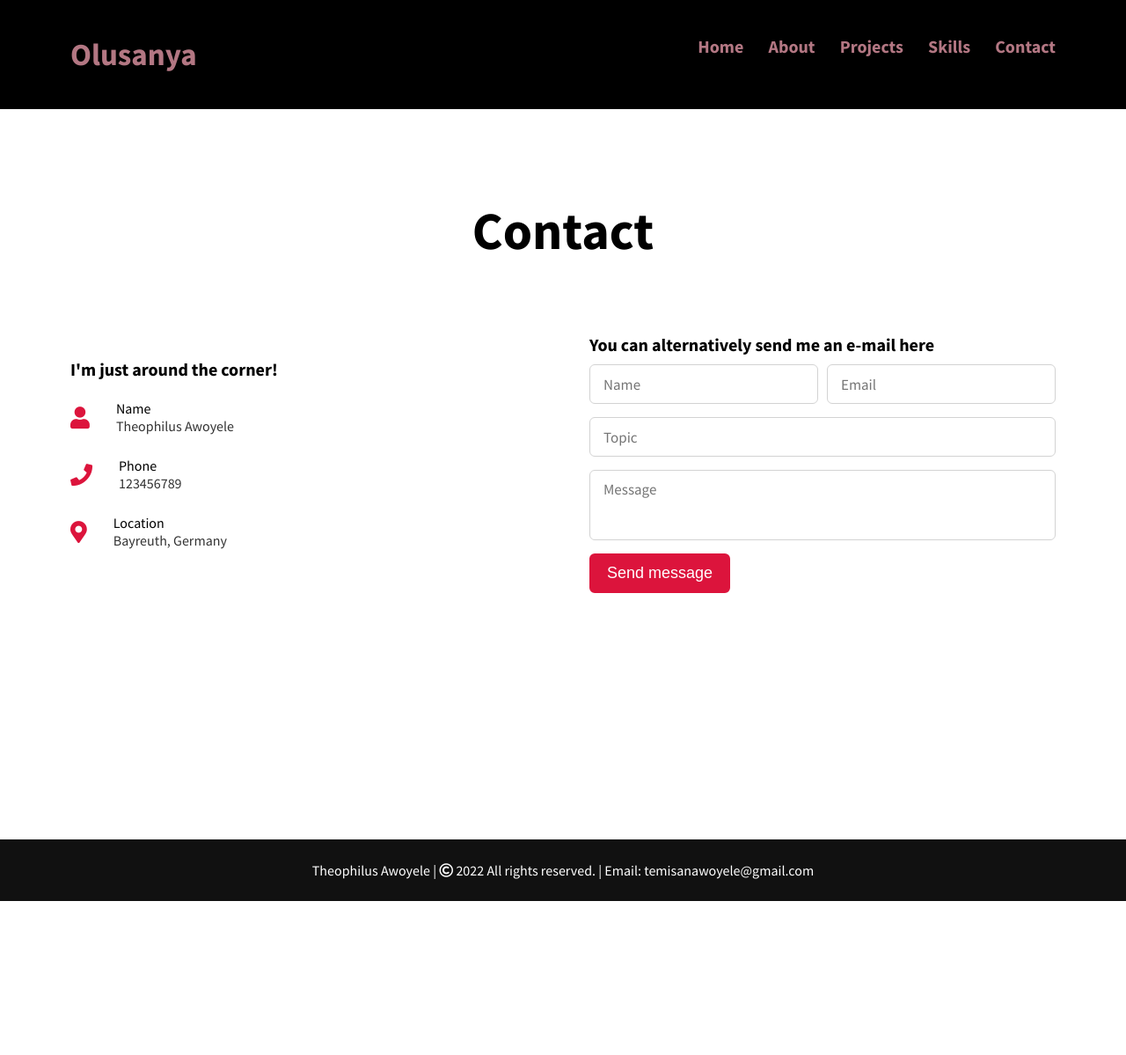
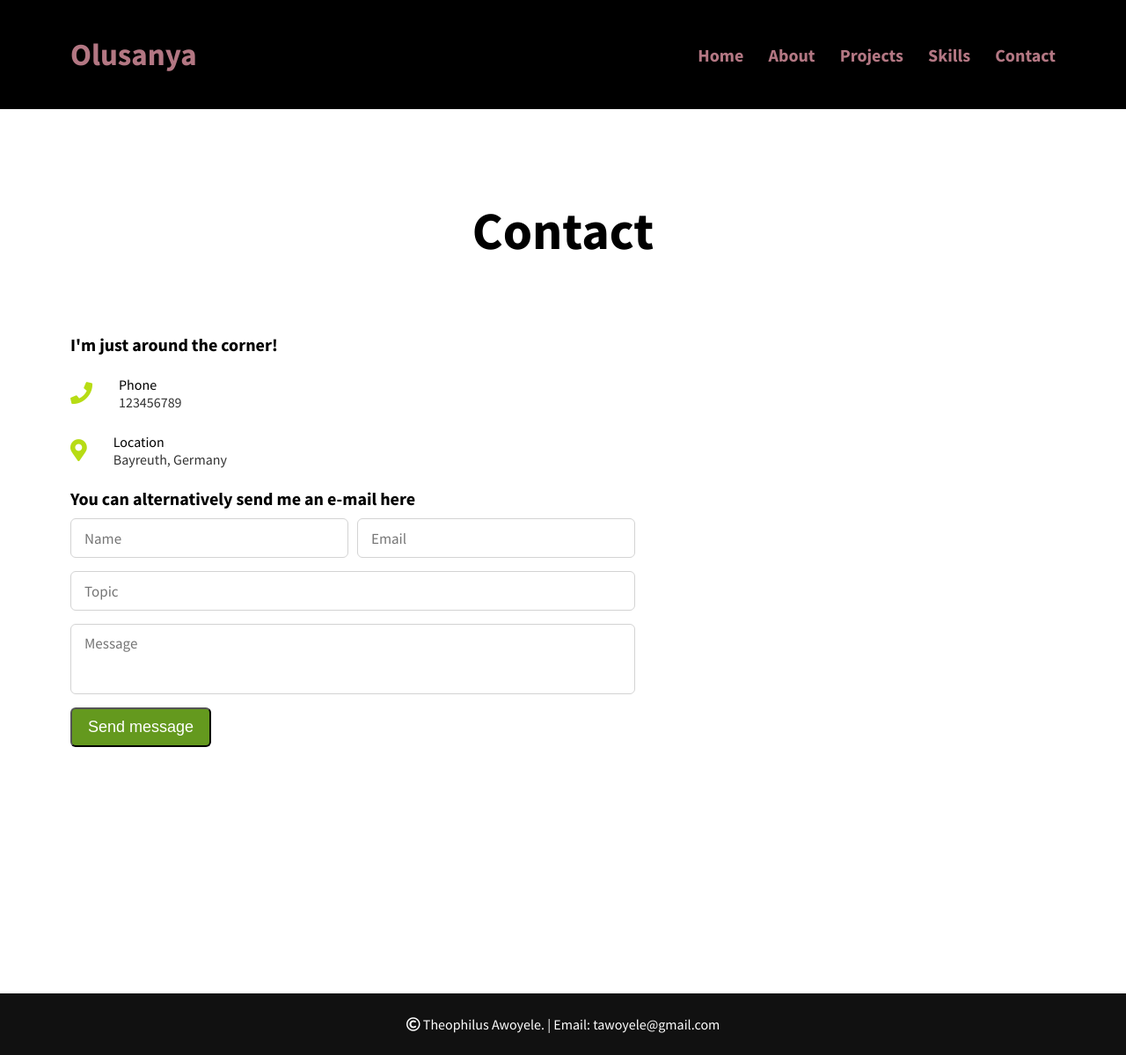
Before and after one commit to Tiofilos/portfolioAssignment, a PHP site: page /contact.html in a window 1280 px wide. Shown: the whole page at 88% size. Before the commit the page ends 1024 px from the top, so only its background shows below. Run offline with PHP 8.4, Linux system fonts and the light colour scheme.

Commit message:
changed web contents and texts

```diff
--- a/contact.html
+++ b/contact.html
@@ -2,14 +2,16 @@
 <html lang="en">
 <head>
     <meta charset="UTF-8">
+    <meta name="description" content="Theophilus Awoyele portfolio">
+    <meta name="author" content="Theophilus Awoyele">
     <meta name="viewport" content="width=device-width, initial-scale=1.0">
     <title>Personal Portfolio Website</title>
     <link rel="stylesheet" href="style.css">
     <link rel="stylesheet" href="https://cdnjs.cloudflare.com/ajax/libs/font-awesome/5.15.3/css/all.min.css"/>
+    <link rel="icon" type="image/png" href="images/favicon.png">
     <script src="https://code.jquery.com/jquery-3.5.1.min.js"></script>
     <script src="https://cdnjs.cloudflare.com/ajax/libs/typed.js/2.0.11/typed.min.js"></script>
-    <!-- <script src="https://cdnjs.cloudflare.com/ajax/libs/waypoints/4.0.1/jquery.waypoints.min.js"></script>
-    <script src="https://cdnjs.cloudflare.com/ajax/libs/OwlCarousel2/2.3.4/owl.carousel.min.js"></script>
+    <!--<script src="https://cdnjs.cloudflare.com/ajax/libs/OwlCarousel2/2.3.4/owl.carousel.min.js"></script>
     <link rel="stylesheet" href="https://cdnjs.cloudflare.com/ajax/libs/OwlCarousel2/2.3.4/assets/owl.carousel.min.css"/> -->
 
 </head>
@@ -40,25 +42,25 @@
             <div class="columnn left">
                 <div class="text">I'm just around the corner!</div>
                 <p></p>
-                <div class="icons">
-                    <div class="row">
+                <div class="cnt-icons">
+                    <!-- <div class="row">
                         <i class="fas fa-user"></i>
-                        <div class="info">
+                        <div class="cnt-txt">
                             <div class="head">Name</div>
                             <div class="sb-tit">Theophilus Awoyele</div>
                         </div>
-                    </div>
+                    </div> -->
                     <div class="row">
                         <i class="fas fa-phone"></i>
-                        <div class="info">
-                            <div class="head">Phone</div>
+                        <div class="cnt-txt">
+                            <div class="cnt-heading">Phone</div>
                             <div class="sb-tit">123456789</div>
                         </div>
                     </div>
                     <div class="row">
                         <i class="fas fa-map-marker-alt"></i>
-                        <div class="info">
-                            <div class="head">Location</div>
+                        <div class="cnt-txt">
+                            <div class="cnt-heading">Location</div>
                             <div class="sb-tit">Bayreuth, Germany</div>
                         </div>
                     </div>
@@ -67,7 +69,7 @@
             <div class="columnn right">
                 <div class="text">You can alternatively send me an e-mail here</div>
                 <form action="#">
-                    <div class="fields">
+                    <div class="cnt-email">
                         <div class="field name">
                             <input type="text" placeholder="Name" required>
                         </div>
@@ -81,7 +83,7 @@
                     <div class="field textarea">
                         <textarea cols="30" rows="10" placeholder="Message" required></textarea>
                     </div>
-                    <div class="button-area">
+                    <div class="cnt-button">
                         <button type="submit">Send message</button>
                     </div>
                 </form>
@@ -93,8 +95,8 @@
     <!-- footer section start -->
     <br><br><br><br><br><br><br><br><br><br>
     <footer>
-        <span>Theophilus Awoyele | <span class="far fa-copyright"></span> 2022 All rights reserved.</span>
-        | <span> Email: temisanawoyele@gmail.com</span>
+    <span class="far fa-copyright"></span> Theophilus Awoyele.</span>
+        | <span> Email: tawoyele@gmail.com</span>
     </footer>
     <script src="script.js"></script>
 </body>
--- a/index.html
+++ b/index.html
@@ -8,6 +8,7 @@
     <title>Personal Portfolio Website</title>
     <link rel="stylesheet" href="style.css">
     <link rel="stylesheet" href="https://cdnjs.cloudflare.com/ajax/libs/font-awesome/5.15.3/css/all.min.css"/>
+    <link rel="icon" type="image/png" href="images/favicon.png">
     <script src="https://code.jquery.com/jquery-3.5.1.min.js"></script>
     <script src="https://cdnjs.cloudflare.com/ajax/libs/typed.js/2.0.11/typed.min.js"></script>
     <!-- <script src="https://cdnjs.cloudflare.com/ajax/libs/waypoints/4.0.1/jquery.waypoints.min.js"></script>  -->
@@ -52,8 +53,8 @@
         | <span ></span> Email: temisanawoyele@gmail.com</span>
     </footer> -->
     <footer>
-        <span>Theophilus Awoyele | <span class="far fa-copyright"></span> 2022 All rights reserved.</span>
-        | <span> Email: temisanawoyele@gmail.com</span>
+        <span class="far fa-copyright"></span> Theophilus Awoyele.</span>
+            | <span> Email: tawoyele@gmail.com</span>
     </footer>
 
     <script src="script.js"></script>
--- a/style.css
+++ b/style.css
@@ -92,7 +92,7 @@ section .titl-cont::after{
 } */
 .nav .width{
     display: flex;
-    align-items: left;
+    align-items: center;
     justify-content: space-between;
 }
 .nav .logo a{
@@ -495,7 +495,7 @@ th, td {
     content: "get in touch";
 } */
 .contact .contact-content .columnn{
-    width: calc(50% - 30px);
+    width: calc(60% - 30px);
 }
 .contact .contact-content .text{
     font-size: 20px;
@@ -505,7 +505,7 @@ th, td {
 .contact .contact-content .left p{
     text-align: justify;
 }
-.contact .contact-content .left .icons{
+.contact .contact-content .left .cnt-icons{
     margin: 10px 0;
 }
 .contact .contact-content .row{
@@ -513,24 +513,24 @@ th, td {
     height: 65px;
     align-items: center;
 }
-.contact .contact-content .row .info{
+.contact .contact-content .row .cnt-txt{
     margin-left: 30px;
 }
 .contact .contact-content .row i{
     font-size: 25px;
-    color: crimson;
+    color: rgb(183, 220, 20);
 }
-.contact .contact-content .info .head{
+.contact .contact-content .cnt-txt .cnt-heading{
     font-weight: 500;
 }
-.contact .contact-content .info .sb-tit{
+.contact .contact-content .cnt-txt .sb-tit{
     color: #333;
 }
-.contact .right form .fields{
+.contact .right form .cnt-email{
     display: flex;
 }
 .contact .right form .field,
-.contact .right form .fields .field{
+.contact .right form .cnt-email .field{
     height: 45px;
     width: 100%;
     margin-bottom: 15px;
@@ -562,14 +562,14 @@ th, td {
   padding-top: 10px;
   resize: none;
 }
-.contact .right form .button-area{
+.contact .right form .cnt-button{
   display: flex;
   align-items: center;
 }
-.right form .button-area button{
+.right form .cnt-button button{
   color: #fff;
   display: block;
-  width: 160px!important;
+  width: 160px;
   height: 45px;
   outline: none;
   font-size: 18px;
@@ -577,12 +577,12 @@ th, td {
   border-radius: 6px;
   cursor: pointer;
   flex-wrap: nowrap;
-  background: crimson;
-  border: 2px solid crimson;
+  background: #64991e;
+  /* border: 2px solid crimson; */
   transition: all 0.3s ease;
 }
-.right form .button-area button:hover{
-  color: crimson;
+.right form .cnt-button button:hover{
+  color: #507a18;
   background: none;
 }
 /* footer section styling */
```
Also changed, not shown: other parts of style.css (+13 -13 lines), about.html (+7 -5 lines), projects.html (+12 -10 lines), skills.html (+12 -10 lines), images/favicon.png (added).
